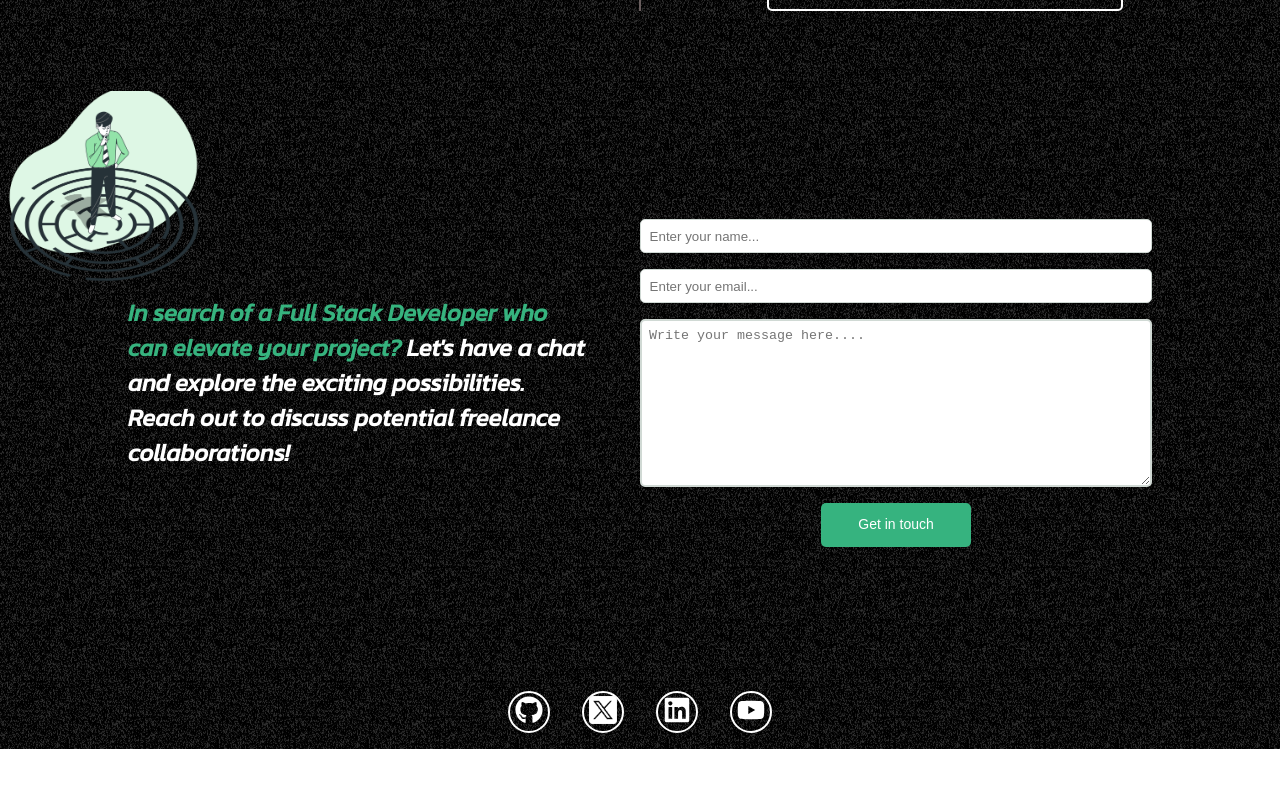
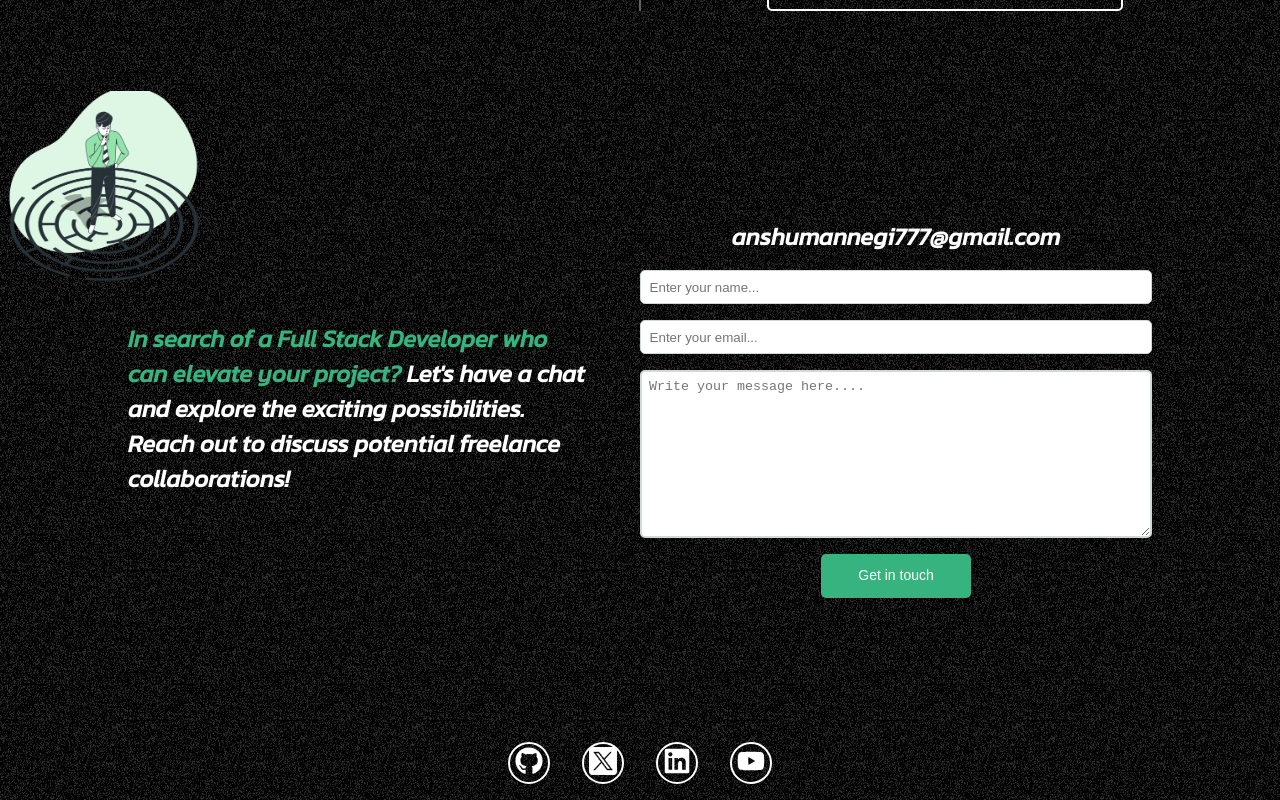
Before and after one commit to anshuman7negi/react-portfolio, a React (Create React App) app: page / in a window 1280 px wide. Shown: the part 3381-4181 px from the top of the page. Before the commit the page ends 4130 px from the top, so only its background shows below. Built offline with nearby package versions, Linux system fonts and the light colour scheme; a web font is replaced by a local one.

Commit message:
fix issue

```diff
--- a/src/components/pages/Contact.js
+++ b/src/components/pages/Contact.js
@@ -8,6 +8,7 @@ const Contact = () => (
                 Reach out to discuss potential freelance collaborations!
             </p>
         <form action="https://formspree.io/f/mqkovder" method="POST"  >
+            <p>anshumannegi777@gmail.com</p>
             <input type="text" placeholder="Enter your name..." maxLength={30} required />
             <input type="email" placeholder="Enter your email..." required/>
             <textarea name="message" placeholder="Write your message here...." cols="30" rows="10" required></textarea>
--- a/src/components/styles/Contact.css
+++ b/src/components/styles/Contact.css
@@ -19,6 +19,10 @@
 
 .contactContainer p span {
     color: rgb(54, 179, 126);;
+}
+
+form p {
+    margin: 0 auto;
 }
 
 form {
```
